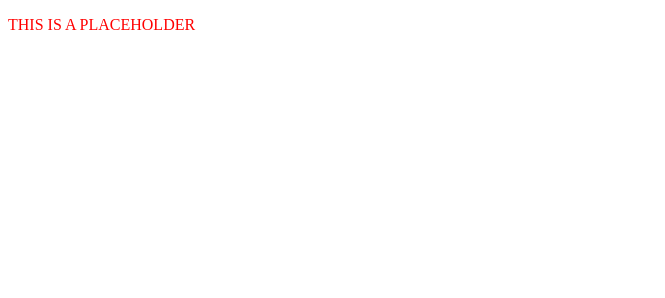
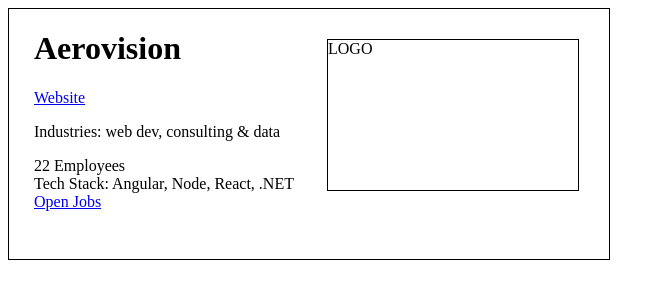
Before and after one commit to TMcMac/TulsaBoomTown, a plain HTML site: page static/templates/index.html in a window 1280 px wide. Shown: the whole page, without its empty margins (0-665 px from the left). Drawn offline with nearby package versions, Linux system fonts and the light colour scheme.

Commit message:
added MVP-esque company card

```diff
--- a/static/styles/index.css
+++ b/static/styles/index.css
@@ -1,3 +1,16 @@
-p {
-	color: red;
+.card {
+	position: relative;
+	border: solid black thin;
+	height: 250px;
+	width: 550px;
+	padding: 0px 25px;
 }
+
+.logo {
+	position: absolute;
+	top: 30px;
+	right: 30px;
+	border: solid black thin;
+	width: 250px;
+	height: 150px;
+}
--- a/static/templates/index.html
+++ b/static/templates/index.html
@@ -8,6 +8,16 @@
     <script type="text/javascript" src="../../dynamic/scripts/index.js"></script>
   </head>
   <body>
-    <p>THIS IS A PLACEHOLDER</p>
+    <div class="card_display">
+      <div class="card">
+        <h1>Aerovision</h1>
+        <a href="https://www.aerovision.io/">Website</a>
+        <p>Industries: web dev, consulting & data</p>
+        <div class="logo">LOGO</div>
+        <div>22 Employees</div>
+        <div>Tech Stack: Angular, Node, React, .NET</div>
+        <a href="https://www.linkedin.com/company/aerovision-io/jobs/">Open Jobs</a>
+      </div>
+    </div>
   </body>
 </html>
```
